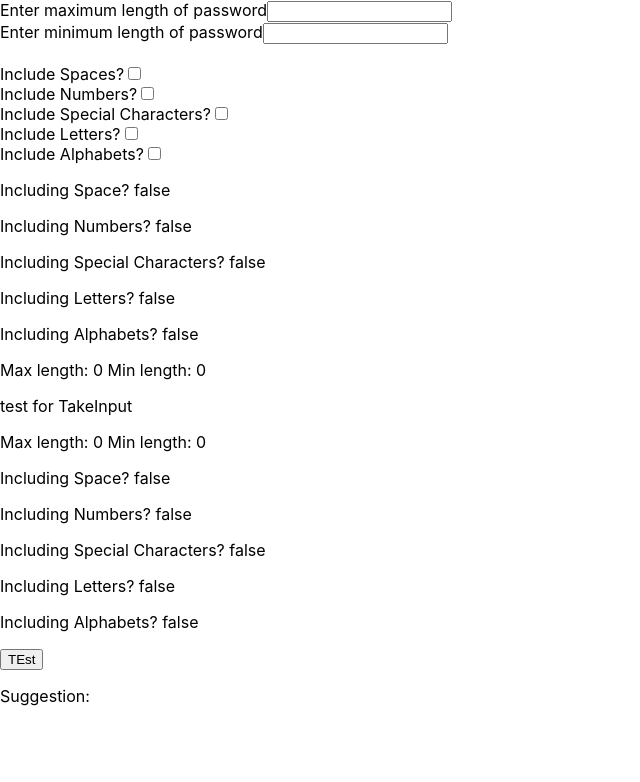
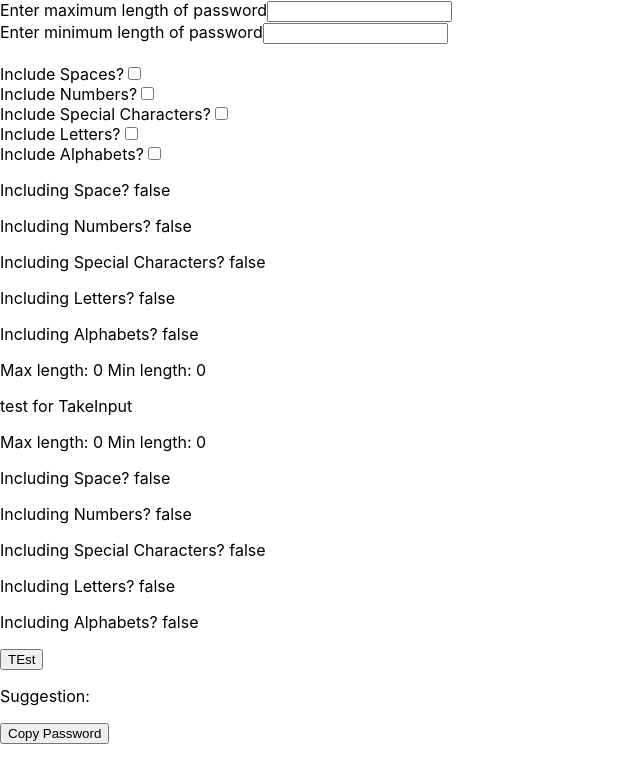
Before and after one commit to saptarshi543/passwordGenerator, a React (Create React App) app: page / in a window 1280 px wide. Shown: the top 782 px of the page, without its empty margins (0-640 px from the left). Built offline with nearby package versions, Linux system fonts and the light colour scheme.

Commit message:
it partially works
the problem is when the password is made instead of updating suggestion variable it is being concatenated to it
therefore the new password looks like the old password+new password...

```diff
--- a/src/TakeInput.js
+++ b/src/TakeInput.js
@@ -1,5 +1,8 @@
 import React from "react";
-
+function copy(){
+	//window.alert("Copied!!");
+  navigator.clipboard.writeText(suggestion);
+}
 	var final_length=0;//working...
 	var suggestion="";
 function validateFinalArray(max, min,spaceObj, numObj, specialObj, lettersObj, alphabetsObj){
@@ -69,7 +72,7 @@ function makePswd(data, len){
 	console.log("exiting makePswd");
 	var j;
 	for(j=0; j<len; j++){
-		suggestion+= data[random(0, data.length-1)];
+		suggestion+= data[random(0, data.length-1)].toString();
 	}
 	console.log(suggestion+" >> " + j);
 }
@@ -113,6 +116,7 @@ return(
 <button type="button" onChange={validateFinalArray(props.max, props.min, props.space, props.num, props.spc_char, props.letters, props.alphabets)}> TEst</button>
 
 	<p>Suggestion: {suggestion.toString()}</p>
+	<button type="button" onChange={  copy()}>Copy Password</button>
 	</div>
 );
 }
```
